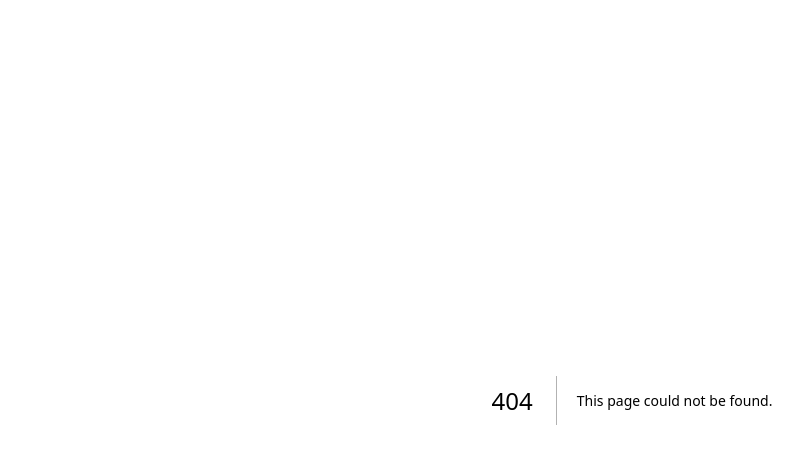
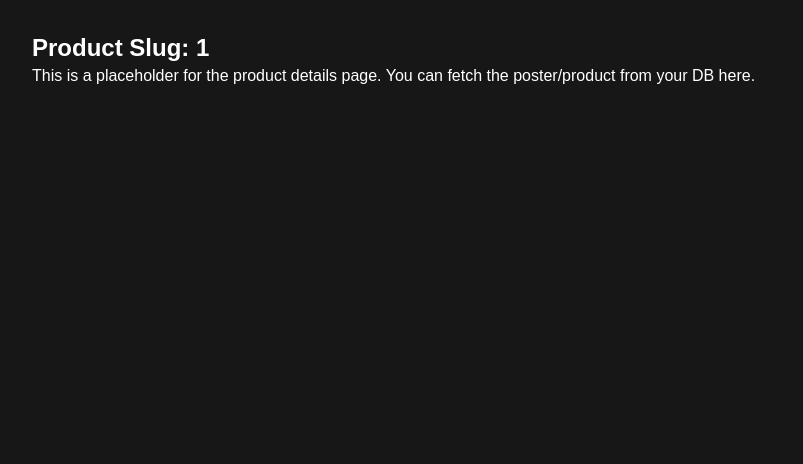
Before and after one commit to klawrenceboxx/postergenius2024-11-04, a Next.js app: page /posters/1 in a window 1280 px wide. Before the commit this address had no page. Shown: the top 464 px of the page, without its empty margins (8-811 px from the left). Built offline with nearby package versions, Linux system fonts and the light colour scheme.

Commit message:
added Link to dynamic routes using slugs in ProductCard index, and changed url links for images in seedPosters, created initial slug page.tsx

```diff
--- /dev/null
+++ b/src/app/posters/[slug]/page.tsx
@@ -0,0 +1,22 @@
+// src/app/product/[slug]/page.tsx
+
+interface PageProps {
+  params: {
+    slug: string;
+  };
+}
+
+// Basic dynamic page
+export default function Page({ params }: PageProps) {
+  const { slug } = params;
+
+  return (
+    <div className="p-8">
+      <h1 className="text-2xl font-bold">Product Slug: {slug}</h1>
+      <p>
+        This is a placeholder for the product details page. You can fetch the
+        poster/product from your DB here.
+      </p>
+    </div>
+  );
+}
--- a/src/components/ProductCard/index.tsx
+++ b/src/components/ProductCard/index.tsx
@@ -1,6 +1,7 @@
 "use client";
 
 import { useState, useEffect } from "react";
+import Link from "next/link";
 import { ProductType } from "@/types/ProductType";
 
 interface ProductCardProps {
@@ -31,7 +32,8 @@ export default function ProductCard({ product }: ProductCardProps) {
   }, [active, product]);
 
   return (
-    <div className="border rounded-lg shadow-md p-4 flex flex-col items-center">
+    <Link href={`/posters/${product?.slug ?? "#"}`}>
+      <div className="border rounded-lg shadow-md p-4 flex flex-col items-center cursor-pointer hover:shadow-lg transition duration-300">
         {/* Image Display with Hover Effect */}
         <div className="w-full h-64 overflow-hidden relative">
           {images.length > 0 ? (
@@ -85,5 +87,6 @@ export default function ProductCard({ product }: ProductCardProps) {
           )}
         </div>
       </div>
+    </Link>
   );
 }
--- a/tsconfig.json
+++ b/tsconfig.json
@@ -29,7 +29,8 @@
     "**/*.tsx",
     ".next/types/**/*.ts",
     "src/app/page.tx",
-    "src/app/page.tst"
+    "src/app/page.tst",
+    "src/app/posters/[slug]/page.tx"
   ],
   "exclude": [".next", "node_modules"]
 }
```
Also changed, not shown: src/seeding/seedPosters.ts (+7 -8 lines), src/app/posters/[slug]/page.txt. Lines whose indentation alone changed are shown as unchanged.
